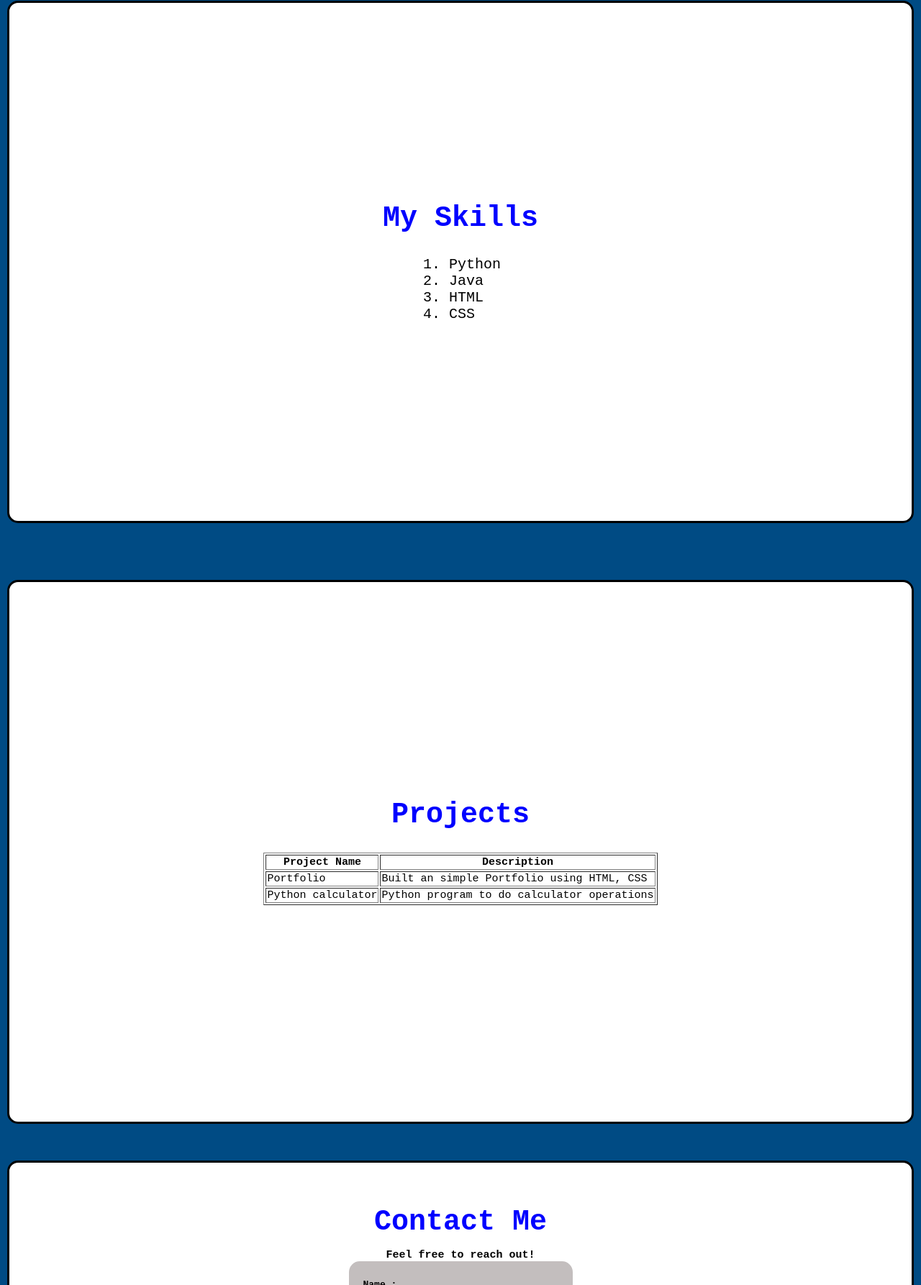
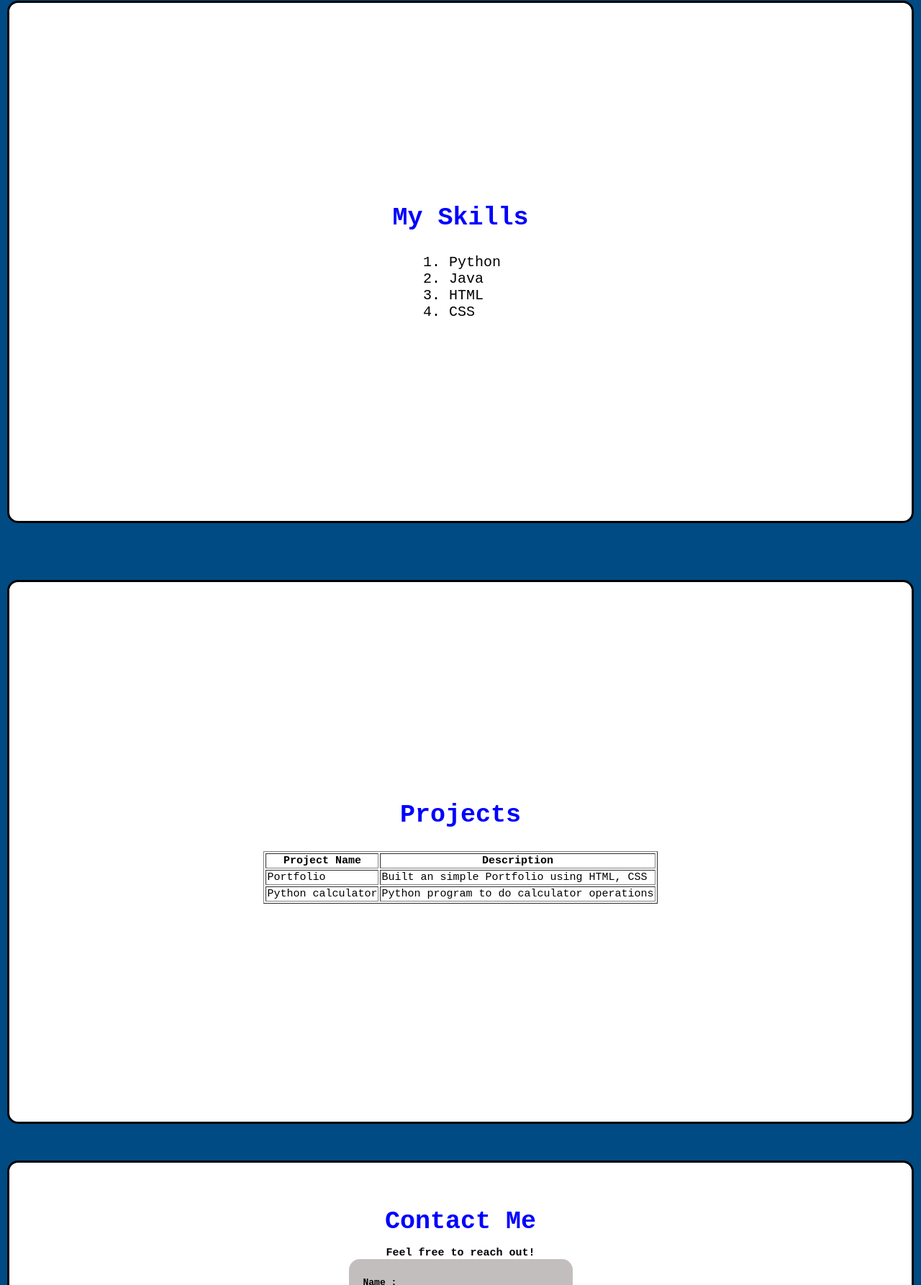
Before and after one commit to chjayarajesh/portfolio, a plain HTML site: page index.html in a window 1280 px wide. Shown: the part 1666-3452 px from the top of the page at 72% size. Drawn offline with Linux system fonts and the light colour scheme.

Commit message:
portfolio

```diff
--- a/style.css
+++ b/style.css
@@ -79,7 +79,7 @@ section{
     background-color: white;
 }
 .about h1{
-    font-size: 40px;
+    font-size: 35px;
     color: blue;
     margin-bottom: 15px;
     text-align: center;
@@ -87,6 +87,7 @@ section{
 .about .image{
     margin-bottom: 15px;
 }
+
 .about li{
     list-style-type: none;
     font-size: 15px;
@@ -112,7 +113,7 @@ section{
 }
 .skills  h2{
     color: blue;
-    font-size: 40px;
+    font-size: 35px;
     margin-bottom: 30px;
     text-align: center;
 }
@@ -137,7 +138,7 @@ section{
 }
 .projects  h2{
     color: blue;
-    font-size: 40px;
+    font-size: 35px;
     margin-bottom: 30px;
     text-align: center;
 }
@@ -168,7 +169,7 @@ section{
 }
 .contact  h2{
     color: blue;
-    font-size: 40px;
+    font-size: 35px;
     margin-bottom: 15px;
     text-align: center;
 }
```
